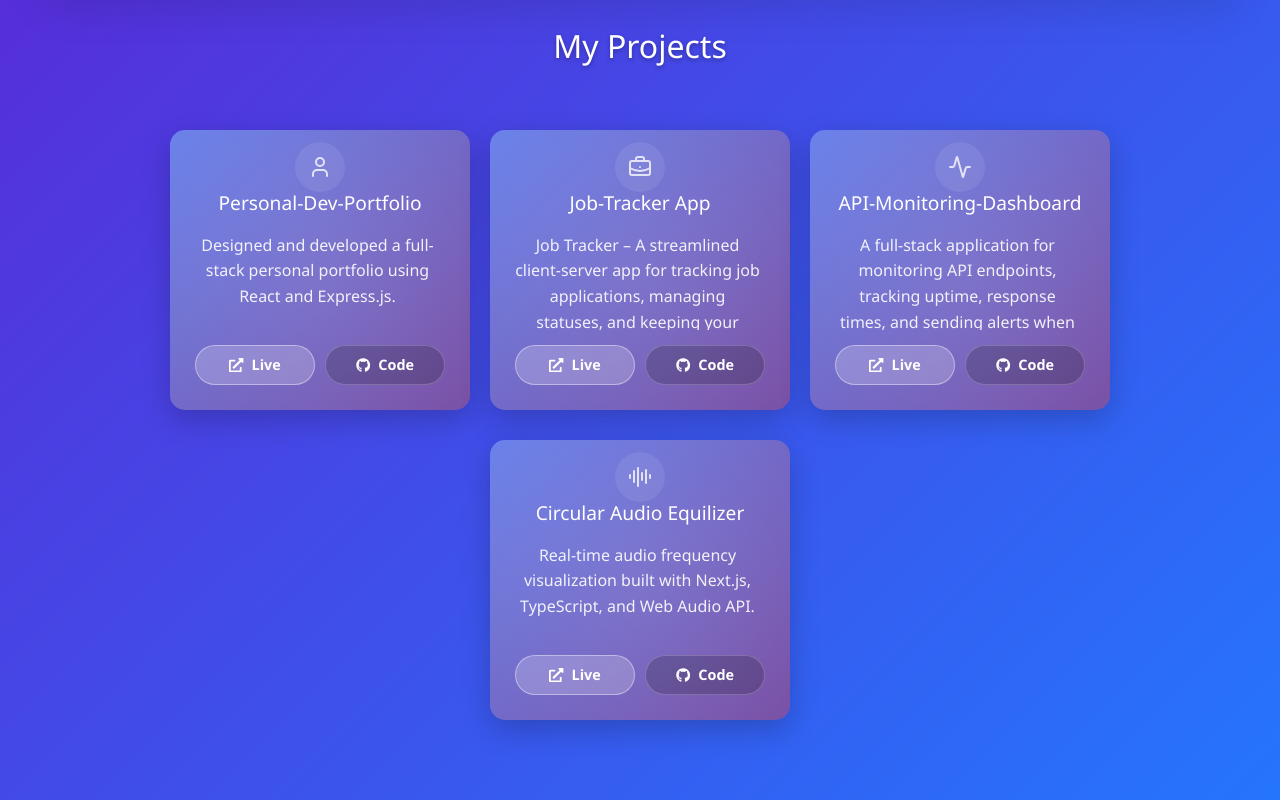
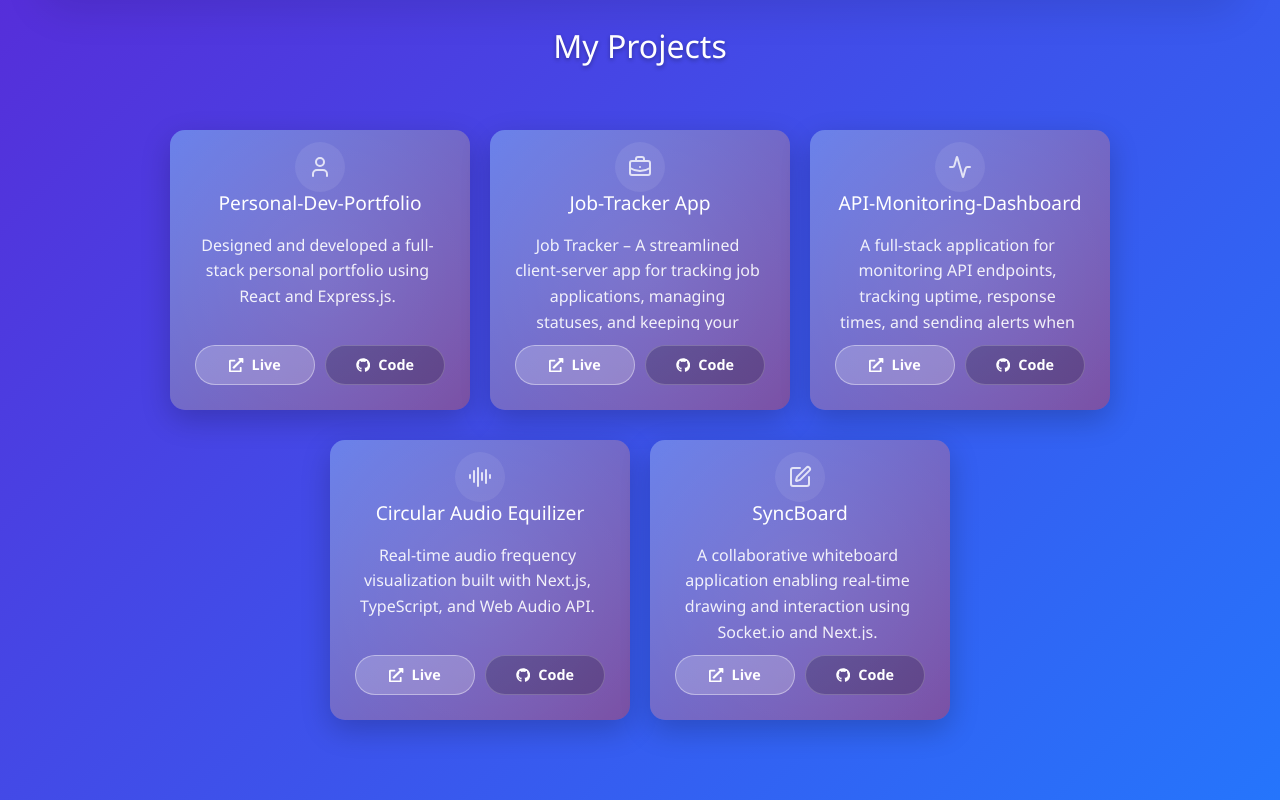
Before and after one commit to RohanMishra47/personal-dev-portfolio, a React (Vite) app in the folder client/: page / in a window 1280 px wide. Shown: the part 865-1665 px from the top of the page. Built offline with nearby package versions, Linux system fonts and the light colour scheme; a web font is replaced by a local one.

Commit message:
feat: add SyncBoard project and enhance project icon detection for collaborative tools

```diff
--- a/client/src/assets/css/ProjectCard.css
+++ b/client/src/assets/css/ProjectCard.css
@@ -2,11 +2,9 @@
   width: 300px;
   height: 280px;
   margin: 10px 10px 20px 10px;
-  /* top, right, bottom, left */
   padding: 25px;
   color: white;
   border-radius: 15px;
-  /* box-shadow: 0px 2px 4px rgba(0, 0, 0, 0.1); */
   background: linear-gradient(135deg, #667eea 0%, #764ba2 100%);
   text-align: center;
   box-shadow: 0 10px 30px rgba(0, 0, 0, 0.2);
@@ -33,6 +31,8 @@
   );
   transform: rotate(45deg);
   transition: all 0.3s ease;
+  z-index: 0; /* Ensure it's behind the content */
+  pointer-events: none; /* Ensure it never intercepts mouse clicks */
 }
 
 .project-card:hover {
@@ -123,6 +123,8 @@
   gap: 10px;
   justify-content: center;
   margin-top: 15px;
+  position: relative; /* Ensure positioning context for pseudo-elements */
+  z-index: 2; /* Above the shimmer effect */
 }
 
 /* Base button styles */
--- a/client/src/components/getProjectIcon.jsx
+++ b/client/src/components/getProjectIcon.jsx
@@ -9,6 +9,7 @@ import {
   Code,
   Gamepad2,
   Mail,
+  SquarePen,
   User,
 } from "lucide-react";
 
@@ -104,6 +105,18 @@ const getProjectIcon = (projectName, description) => {
     return User;
   }
 
+  if (
+    containsAnyWord(combinedText, [
+      "collab",
+      "whiteboard",
+      "draw",
+      "drawing",
+      "sketch",
+    ])
+  ) {
+    return SquarePen;
+  }
+
   // Default fallback
   return Code;
 };
--- a/client/src/data/projects.json
+++ b/client/src/data/projects.json
@@ -26,5 +26,12 @@
     "description": "Real-time audio frequency visualization built with Next.js, TypeScript, and Web Audio API.",
     "url": "https://audio-pulse-weld.vercel.app/",
     "github": "https://github.com/RohanMishra47/AudioPulse"
+  },
+  {
+    "id": 6677889900,
+    "title": "SyncBoard",
+    "description": "A collaborative whiteboard application enabling real-time drawing and interaction using Socket.io and Next.js.",
+    "url": "https://sync-boardfrontend.vercel.app/",
+    "github": "https://github.com/RohanMishra47/SyncBoard"
   }
 ]
```
